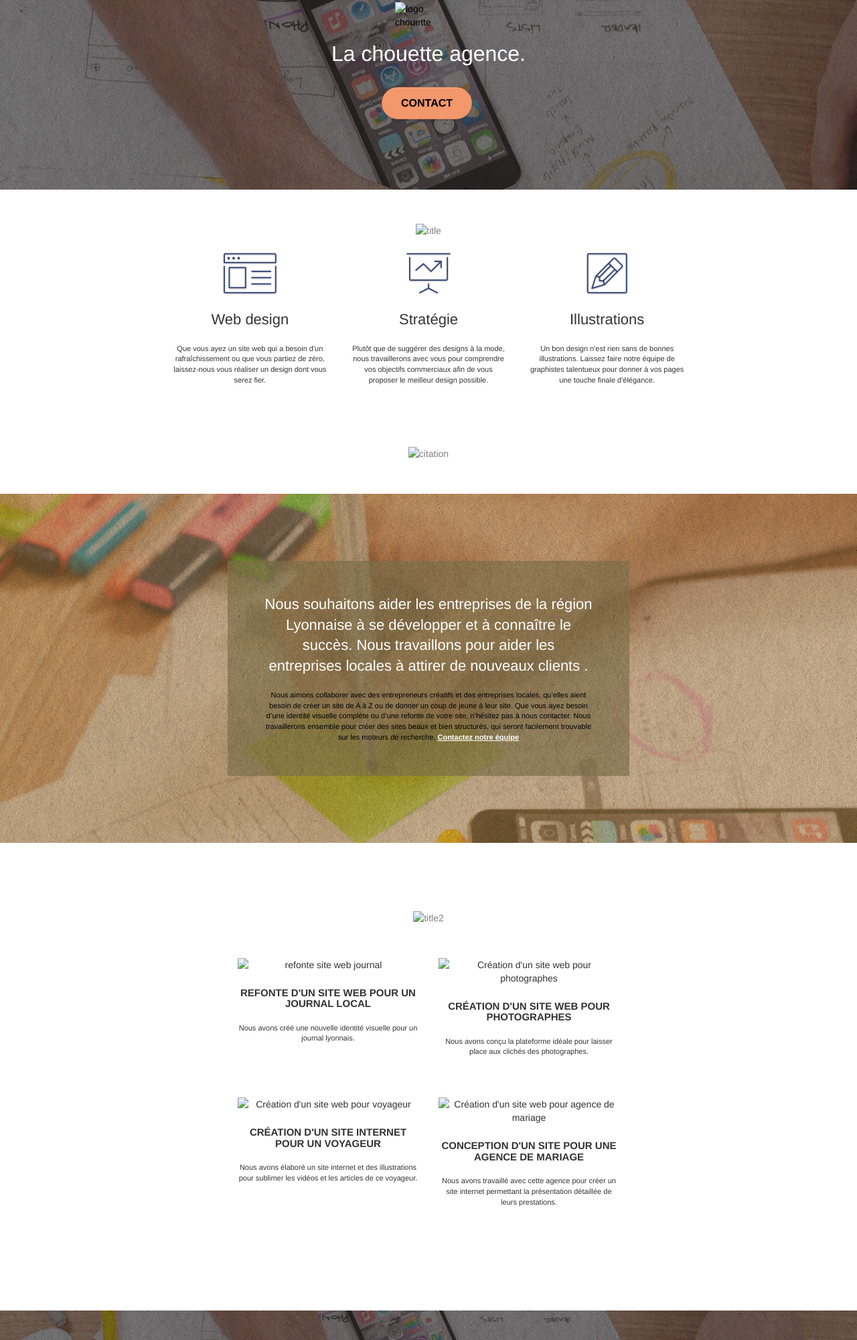
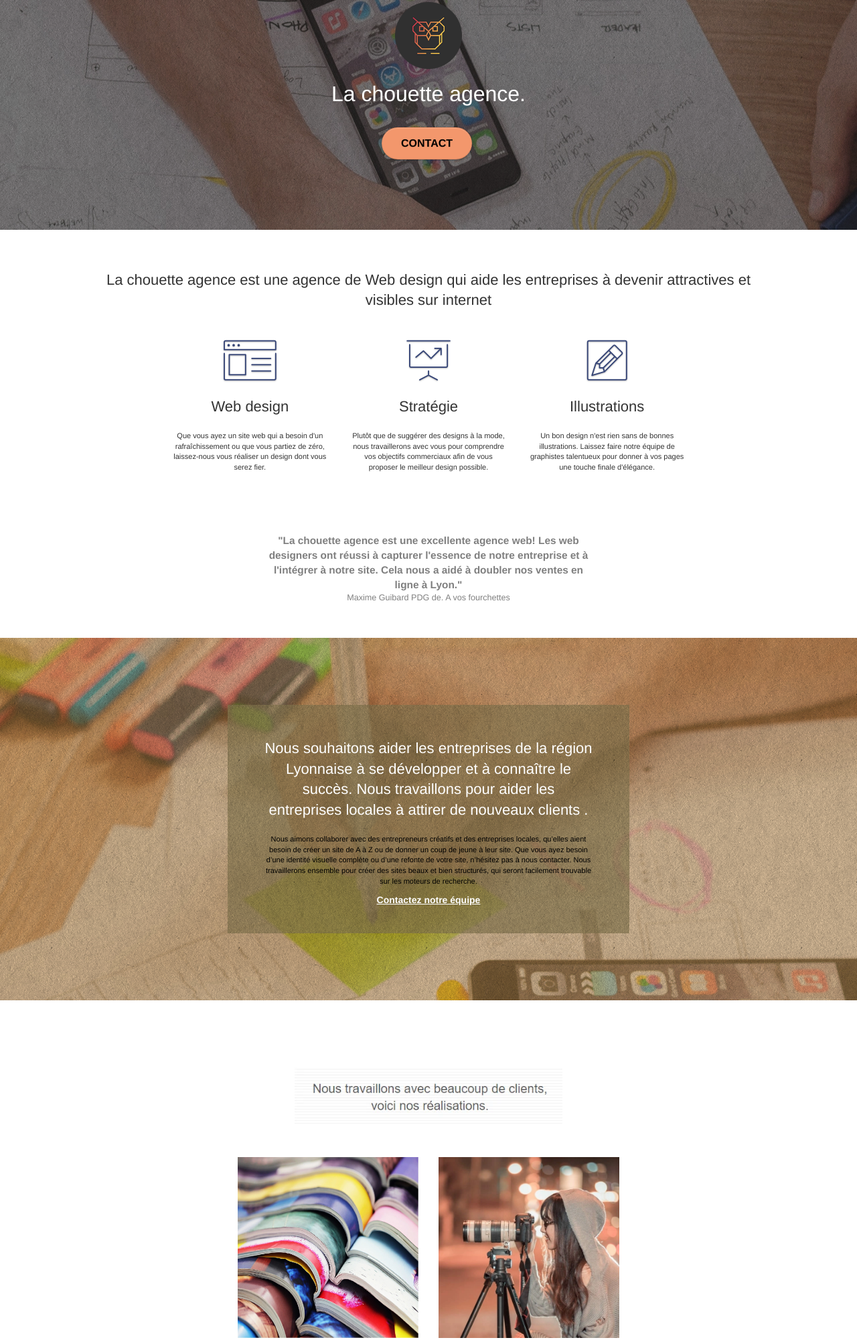
Before and after one commit to sandrajacques/P4_JACQUES_Sandra_06102021, a plain HTML site: page index.html in a window 1280 px wide. Shown: the part 187-2187 px from the top of the page at 67% size. Drawn offline with nearby package versions, Linux system fonts and the light colour scheme; files whose address does not match are found by name.

Commit message:
finalisation soutenance

```diff
--- a/index.html
+++ b/index.html
@@ -1,16 +1,17 @@
 <!DOCTYPE html>
 <html lang="fr">
         <meta charset="utf-8" />
+
         <meta name="description" content="Agence web à lyon, stratégie web, web design, seo, google, site web, site internet, agence design lyon,
 		illustrations, design de site web, site">
         <meta name="viewport" content="width=device-width, initial-scale=1.0, viewport-fit=cover">
 
-        <link defer href="favicon.jpg" rel="shortcut icon" type="image/png">
-        <link defer rel="stylesheet" href="https://stackpath.bootstrapcdn.com/bootstrap/3.4.1/css/bootstrap.min.css" integrity="sha384-HSMxcRTRxnN+Bdg0JdbxYKrThecOKuH5zCYotlSAcp1+c8xmyTe9GYg1l9a69psu" crossorigin="anonymous">
-        <link defer rel="stylesheet" href="https://stackpath.bootstrapcdn.com/bootstrap/3.4.1/css/bootstrap-theme.min.css" integrity="sha384-6pzBo3FDv/PJ8r2KRkGHifhEocL+1X2rVCTTkUfGk7/0pbek5mMa1upzvWbrUbOZ" crossorigin="anonymous">
-        <link href="style.min.css" rel="stylesheet" type="text/css" defer>
-        <link href="./css/font-awesome.css" rel="stylesheet" type="text/css" defer>
-        <link href="./css/et-line.css" rel="stylesheet" type="text/css" defer>
+        <link href="favicon.jpg" rel="shortcut icon" type="image/png">
+        <link rel="stylesheet" href="https://stackpath.bootstrapcdn.com/bootstrap/3.4.1/css/bootstrap.min.css" integrity="sha384-HSMxcRTRxnN+Bdg0JdbxYKrThecOKuH5zCYotlSAcp1+c8xmyTe9GYg1l9a69psu" crossorigin="anonymous">
+        <link rel="stylesheet" href="https://stackpath.bootstrapcdn.com/bootstrap/3.4.1/css/bootstrap-theme.min.css" integrity="sha384-6pzBo3FDv/PJ8r2KRkGHifhEocL+1X2rVCTTkUfGk7/0pbek5mMa1upzvWbrUbOZ" crossorigin="anonymous">
+        <link href="style.min.css" rel="stylesheet" type="text/css">
+        <link href="./css/font-awesome.css" rel="stylesheet" type="text/css">
+        <link href="./css/et-line.css" rel="stylesheet" type="text/css" >
 
         <title>La chouette agence</title>
         <!-- Analytics -->
@@ -24,8 +25,8 @@
                 <div class="container bloc-sm">
                     <nav class="navbar row">
                         <div class="navbar-header">
-                            <!--<a class="navbar-brand" href="/website optimisé/index.html" aria-label="retour-accueil">-->
-                                <img src="/website optimisé/img/la-chouette-agence.webp"
+                            <!--<a class="navbar-brand" href="./index.html" aria-label="retour-accueil">-->
+                                <img src="./img/la-chouette-agence.webp"
                                     alt="logo la chouette" height="40">
                                 <button id="nav-toggle" type="button" class="ui-navbar-toggle navbar-toggle"
                                 data-toggle="collapse"
@@ -38,8 +39,8 @@
                         </div>
                         <div class="collapse navbar-collapse navbar-1 special-dropdown-nav">
                             <ul class="site-navigation nav navbar-nav">
-                                <!--<li><a href="/website optimisé/index.html">Accueil</a></li>-->
-                                <!--<li><a href="/website optimisé/contact.html">page2</a></li>-->
+                                <!--<li><a href="./index.html">Accueil</a></li>-->
+                                <!--<li><a href="./contact.html">page2</a></li>-->
                             </ul>
                         </div>
                     </nav>
@@ -49,22 +50,24 @@
             <!-- bloc-1-presentation -->
             <div class="bloc bgc-dark-slate-blue bg-banniere d-bloc bg-t-edge bloc-bg-texture texture-paper b-parallax" id="bloc-1-hero">
                 <div class="container bloc-lg">
-                    <div class="row tight-width-whitespace">
-                        <div class="col-sm-12">
-                            <img src="/website optimisé/img/logo.webp"
+                    <div id="entete">
+                        <div class="row tight-width-whitespace">
+                            <div class="col-sm-12">
+                                <img src="./img/logo.webp"
                                 class="center-block image-resize-mode"
                                 width="100" alt="logo chouette">
-                            <h1 class="text-center hero-bloc-text tc-white">
+                                <h1 class="text-center hero-bloc-text tc-white">
                                 La chouette agence.
-                            </h1>
+                                </h1>
                             <div class="text-center">
-                                <a href="/website optimisé/contact.html"
+                                <a href="./contact.html"
                                     class="btn btn-lg btn-clean btn-rd cta-hero btn-atomic-tangerine" id="cta-hero">Contact
                                 </a>
                             </div>
                         </div>
                     </div>
                 </div>
+            </div>
             </div>
             <!-- bloc-1-presentation END -->
 
@@ -73,8 +76,7 @@
                 <div class="container bloc-md">
                     <div class="row">
                         <div class="col-sm-12 text-center">
-                            <img src="/website optimisé/img/title.webp"
-                                width="400" alt="title">
+                            <h2 class="mg-md text-center">La chouette agence est une agence de Web design qui aide les entreprises à devenir attractives et visibles sur internet</h2>
                         </div>
                     </div>
                     <div class="row voffset-lg med-width-whitespace">
@@ -117,9 +119,10 @@
                     </div>
                     <div class="row voffset-lg voffset">
                         <div class="col-xs-12 col-md-8 col-md-offset-2 text-center">
-                            <img src="/website optimisé/img/citation.webp"
-                                width="450"
-                                alt="citation">
+                            <div class="text-center" style="margin:auto; max-width:500px;">
+                                <div style="font-size:110%; font-weight: 600;">"La chouette agence est une excellente agence web! Les web designers ont réussi à capturer l'essence de notre entreprise et à l'intégrer à notre site. Cela nous a aidé à doubler nos ventes en ligne à Lyon."</div>
+                                <div style="font-size: 90%;">Maxime Guibard PDG de. A vos fourchettes</div>
+                            </div>
                         </div>
                     </div>
                 </div>
@@ -127,10 +130,7 @@
             <!-- bloc-2-services END -->
 
             <!-- bloc-3-what-i-do -->
-            <div class="bloc
-                    tc-white
-                    bgc-atomic-tangerine
-                    bg-presentation
+            <div class="bloc tc-white bgc-atomic-tangerine bg-presentation
                     d-bloc
                     bloc-bg-texture
                     texture-paper
@@ -157,8 +157,10 @@
                                 créer des sites beaux et bien structurés, qui
                                 seront facilement trouvable sur les moteurs de
                                 recherche.
-                                <a class="ltc-white bold-link" href="/website optimisé/contact.html">Contactez notre équipe</a>
                             </p>
+                            <div class="text-center">
+                            <a class="ltc-white bold-link" href="./contact.html">Contactez notre équipe</a>
+                            </div>
                         </div>
                     </div>
                 </div>
@@ -173,20 +175,20 @@
                 <div class="container bloc-lg">
                     <div class="row">
                         <div class="col-sm-12 text-center">
-                            <img src="/website optimisé/img/title2.webp"
+                            <img src="./img/title2.webp"
                                 width="400" alt="title2">
                         </div>
                     </div>
                     <div class="row tight-width-whitespace portfolio-row">
                         <div class="col-sm-6">
                             <a  href="#"
-                                data-lightbox="/website optimisé/img/1.webp"
+                                data-lightbox="./img/1.webp"
                                 data-gallery-id="gallery-1"
                                 data-caption="Refonte d'un site web pour un journal local"
                                 data-frame="snapshot-lb">
                                 <img class="img-responsive portfolio-thumb"
-                                    src="/website optimisé/img/1.webp"
-                                    width="100%"
+                                    src="./img/1.webp"
+
                                     alt="refonte site web journal"></a>
                             <h3 class="mg-md text-center">
                                 Refonte d'un site web pour un journal local
@@ -198,13 +200,13 @@
                         </div>
                         <div class="col-sm-6">
                             <a  href="#"
-                                data-lightbox="/website optimisé/img/2.webp"
+                                data-lightbox="./img/2.webp"
                                 data-gallery-id="gallery-1"
                                 data-caption="Création d'un site web pour photographes"
                                 data-frame="snapshot-lb">
-                                <img src="/website optimisé/img/2.webp"
+                                <img src="./img/2.webp"
                                     class="img-responsive portfolio-thumb"
-                                    width="100%"
+
                                     alt="Création d'un site web pour photographes"></a>
                             <h3 class="mg-md text-center">
                                 Création d'un site web pour photographes
@@ -218,13 +220,13 @@
                     <div class="row tight-width-whitespace portfolio-row">
                         <div class="col-sm-6">
                             <a  href="#"
-                                data-lightbox="/website optimisé/img/3.webp"
+                                data-lightbox="./img/3.webp"
                                 data-gallery-id="gallery-1"
                                 data-caption="Création d'un site internet pour un voyageur"
                                 data-frame="snapshot-lb">
-                                <img src="/website optimisé/img/3.webp"
+                                <img src="./img/3.webp"
                                     class="img-responsive portfolio-thumb"
-                                    width="100%"
+
                                     alt="Création d'un site web pour voyageur"></a>
                             <h3 class="mg-md text-center">
                                 Création d'un site internet pour un voyageur
@@ -237,13 +239,13 @@
                         </div>
                         <div class="col-sm-6">
                             <a  href="#"
-                                data-lightbox="/website optimisé/img/4.webp"
+                                data-lightbox="./img/4.webp"
                                 data-gallery-id="gallery-1"
                                 data-caption="Conception d'un site pour une agence de mariage"
                                 data-frame="snapshot-lb">
-                                <img src="/website optimisé/img/4.webp"
+                                <img src="./img/4.webp"
                                     class="img-responsive portfolio-thumb"
-                                    width="100%"
+
                                     alt="Création d'un site web pour agence de mariage"></a>
                             <h3 class="mg-md text-center">
                                 Conception d'un site pour une agence de mariage
@@ -263,7 +265,7 @@
             <div class="bloc bgc-dark-slate-blue bg-banniere d-bloc bloc-bg-texture texture-paper" id="bloc-5-cta">
                 <div class="container bloc-lg">
                     <div class="row">
-                        <h2 class="mg-md text-center tc-white">
+                        <h2 class="mg-md text-center tc-white font-weight-bold">
                             Prêt pour redonner vie à votre projet ?<br />Contactez
                             notre équipe !
                         </h2>
@@ -291,7 +293,7 @@
                                         </a>
                                     </div>
                                     </div>
-                                </div>
+
                                 <div class="col-sm-3">
                                     <div class="text-center">
                                         <a href="#" aria-label="facebook" class="social">
@@ -299,6 +301,7 @@
                                         </a>
                                     </div>
                                 </div>
+
                                 <div class="col-sm-3">
                                     <div class="text-center">
                                         <a href="#" aria-label="dribbble" class="social">
@@ -306,12 +309,14 @@
                                         </a>
                                     </div>
                                 </div>
+
                                 <div class="col-sm-3">
                                     <div class="text-center">
                                         <a href="#" aria-label="instagram" class="social">
                                             <span class="fa fa-instagram icon-md"></span>
                                         </a>
                                     </div>
+                                </div>
                                 </div>
                                 </div>
                             <div class="row">
@@ -363,7 +368,7 @@
             <script src="./js/jquery.touchSwipe.js" defer></script>
             <script src="./js/gmaps.js" defer></script>
             <!-- Footer - bloc-8 END -->
-        </div>
+
         <!-- Principal conteneur END -->
     </body>
 </html>
```
Also changed, not shown: contact.html (+9 -10 lines), favicon.jpg (deleted), style.min.css.
